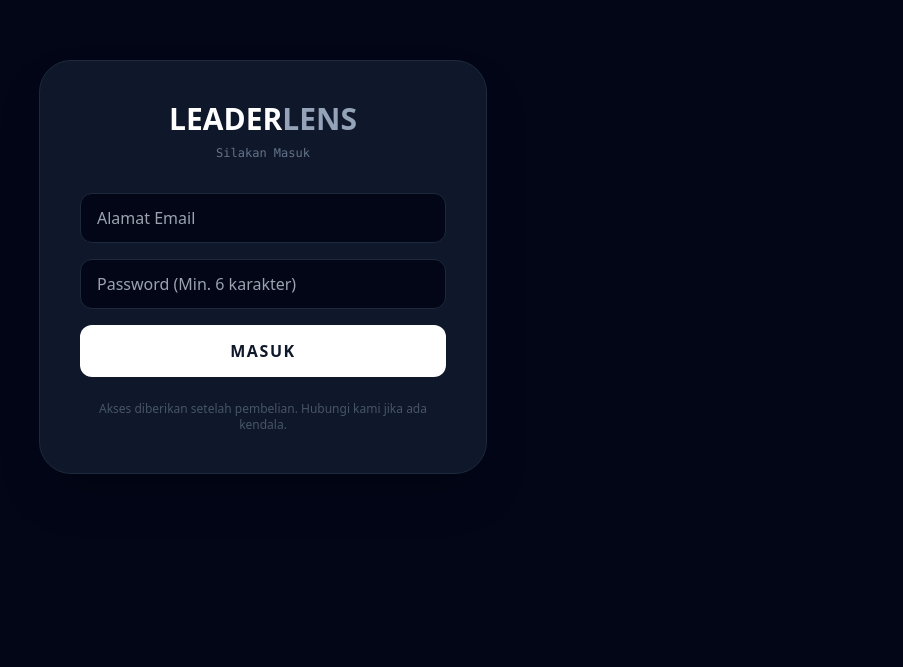
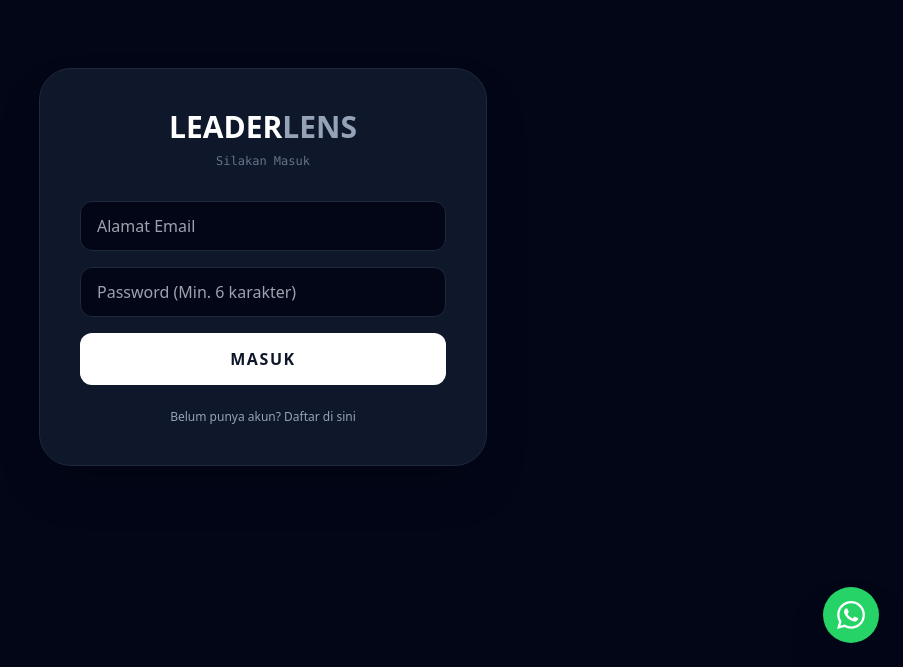
Before and after one commit to ronojatmiko7/leaderlens, a React (Create React App) app: page / in a window 1280 px wide. Shown: the part 133-800 px from the top of the page, without its empty margins (377-1280 px from the left). Built offline with nearby package versions, Linux system fonts and the light colour scheme.

Commit message:
Add set password flow, onboarding, greeting, WA button

```diff
--- a/src/App.js
+++ b/src/App.js
@@ -12,6 +12,10 @@ import {
 const supabaseUrl = 'https://bervlosjswfmqhxisikn.supabase.co';
 const supabaseKey = 'eyJhbGciOiJIUzI1NiIsInR5cCI6IkpXVCJ9.eyJpc3MiOiJzdXBhYmFzZSIsInJlZiI6ImJlcnZsb3Nqc3dmbXFoeGlzaWtuIiwicm9sZSI6ImFub24iLCJpYXQiOjE3NzYyODkyMjEsImV4cCI6MjA5MTg2NTIyMX0.IHTyFaCz7ExiHs7KSGaOnK3jdXXU7c47tcGHxOlKtME';
 const supabase = createClient(supabaseUrl, supabaseKey);
+
+// ── WhatsApp Support ─────────────────────────────────────────────────────────
+const WA_NUMBER = '6287770781950';
+const WA_URL = `https://wa.me/${WA_NUMBER}?text=Halo%2C%20saya%20butuh%20bantuan%20dengan%20LeaderLens.`;
 
 // ── helpers ──────────────────────────────────────────────────────────────────
 const getQuadrant = (comp, comm) => {
@@ -327,10 +331,6 @@ const QUADRANT_GUIDE = [
 ];
 
 // ── KOMPONEN SUPABASE AUTH GATE ───────────────────────────────────────────────────
-// PRODUCTION MODE: signup ditutup — akun hanya dibuat via admin/webhook Scalev
-// Untuk membuka signup kembali (saat onboarding manual), ubah ke: true
-const SIGNUP_OPEN = false;
-
 const SupabaseAuthGate = ({ onLoginSuccess }) => {
   const [isLogin, setIsLogin] = useState(true);
   const [loading, setLoading] = useState(false);
@@ -385,7 +385,7 @@ const SupabaseAuthGate = ({ onLoginSuccess }) => {
           <div className="text-xs text-slate-500 font-mono mt-2">{isLogin ? "Silakan Masuk" : "Buat Akun Manajer"}</div>
         </div>
         <form onSubmit={handleSubmit} className="space-y-4">
-          {!isLogin && SIGNUP_OPEN && (
+          {!isLogin && (
             <>
               <input required type="text" placeholder="Nama Lengkap" value={fullName} onChange={(e) => setFullName(e.target.value)}
                 className="w-full px-4 py-3 bg-slate-950 border border-slate-800 rounded-xl text-white outline-none focus:border-indigo-500" />
@@ -407,17 +407,24 @@ const SupabaseAuthGate = ({ onLoginSuccess }) => {
           </button>
         </form>
         <div className="mt-6 text-center">
-          {SIGNUP_OPEN ? (
           <button onClick={() => { setIsLogin(!isLogin); setError(""); setSuccessMsg(""); }} className="text-xs text-slate-400 hover:text-white transition-colors">
             {isLogin ? "Belum punya akun? Daftar di sini" : "Sudah punya akun? Masuk di sini"}
           </button>
-          ) : (
-            <p className="text-xs text-slate-600">
-              Akses diberikan setelah pembelian. Hubungi kami jika ada kendala.
-            </p>
-          )}
         </div>
       </div>
+      {/* WhatsApp Floating Button */}
+      <a
+        href={WA_URL}
+        target="_blank"
+        rel="noopener noreferrer"
+        title="Hubungi Support via WhatsApp"
+        className="hide-on-print fixed bottom-6 right-6 z-50 w-14 h-14 rounded-full shadow-2xl flex items-center justify-center transition-transform hover:scale-110 active:scale-95"
+        style={{ background: "#25D366" }}
+      >
+        <svg viewBox="0 0 24 24" width="28" height="28" fill="white" xmlns="http://www.w3.org/2000/svg">
+          <path d="M17.472 14.382c-.297-.149-1.758-.867-2.03-.967-.273-.099-.471-.148-.67.15-.197.297-.767.966-.94 1.164-.173.199-.347.223-.644.075-.297-.15-1.255-.463-2.39-1.475-.883-.788-1.48-1.761-1.653-2.059-.173-.297-.018-.458.13-.606.134-.133.298-.347.446-.52.149-.174.198-.298.298-.497.099-.198.05-.371-.025-.52-.075-.149-.669-1.612-.916-2.207-.242-.579-.487-.5-.669-.51-.173-.008-.371-.01-.57-.01-.198 0-.52.074-.792.372-.272.297-1.04 1.016-1.04 2.479 0 1.462 1.065 2.875 1.213 3.074.149.198 2.096 3.2 5.077 4.487.709.306 1.262.489 1.694.625.712.227 1.36.195 1.871.118.571-.085 1.758-.719 2.006-1.413.248-.694.248-1.289.173-1.413-.074-.124-.272-.198-.57-.347m-5.421 7.403h-.004a9.87 9.87 0 01-5.031-1.378l-.361-.214-3.741.982.998-3.648-.235-.374a9.86 9.86 0 01-1.51-5.26c.001-5.45 4.436-9.884 9.888-9.884 2.64 0 5.122 1.03 6.988 2.898a9.825 9.825 0 012.893 6.994c-.003 5.45-4.437 9.884-9.885 9.884m8.413-18.297A11.815 11.815 0 0012.05 0C5.495 0 .16 5.335.157 11.892c0 2.096.547 4.142 1.588 5.945L.057 24l6.305-1.654a11.882 11.882 0 005.683 1.448h.005c6.554 0 11.89-5.335 11.893-11.893a11.821 11.821 0 00-3.48-8.413z"/>
+        </svg>
+      </a>
     </div>
   );
 };
@@ -438,10 +445,16 @@ export default function App() {
   const [deleteConfirm, setDeleteConfirm] = useState(null);
   const [expandedPlan, setExpandedPlan] = useState(null);
   const [isSubmitting, setIsSubmitting] = useState(false);
+  // ── New: flow state ────────────────────────────────────────────────────────
+  const [appFlow, setAppFlow] = useState("loading"); // loading | setPassword | onboarding | app
 
   const fetchManagerProfile = async (userId) => {
     const { data, error } = await supabase.from('profiles').select('*').eq('id', userId).single();
-    if (!error && data) setManagerProfile(data);
+    if (!error && data && data.full_name) {
+      setManagerProfile(data);
+      return true; // profile complete
+    }
+    return false; // profile incomplete
   };
 
   const fetchMembersForUser = useCallback(async (userId) => {
@@ -469,19 +482,30 @@ export default function App() {
     supabase.auth.getSession().then(({ data: { session } }) => {
       setSession(session);
       if (session) {
-        fetchManagerProfile(session.user.id);
+        fetchManagerProfile(session.user.id).then(hasProfile => {
+          setAppFlow(hasProfile ? "app" : "onboarding");
           fetchMembersForUser(session.user.id);
+        });
+      } else {
+        setAppFlow("login");
       }
     });
-    const { data: { subscription } } = supabase.auth.onAuthStateChange((_event, session) => {
+    const { data: { subscription } } = supabase.auth.onAuthStateChange((event, session) => {
       setSession(session);
+      if (event === "PASSWORD_RECOVERY" || event === "USER_UPDATED") {
+        // User just clicked invite link — need to set password
+        if (session) setAppFlow("setPassword");
+        return;
+      }
       if (session) {
-        fetchManagerProfile(session.user.id);
+        fetchManagerProfile(session.user.id).then(hasProfile => {
+          setAppFlow(hasProfile ? "app" : "onboarding");
           fetchMembersForUser(session.user.id);
+        });
       } else {
         setManagerProfile(null);
         setMembers([]);
-        setIsLoadingData(false);
+        setAppFlow("login");
       }
     });
     return () => subscription.unsubscribe();
@@ -597,8 +621,19 @@ export default function App() {
 
   const handlePrint = () => window.print();
 
-  if (!isMounted) return null;
-  if (!session) return <SupabaseAuthGate onLoginSuccess={(sess) => setSession(sess)} />;
+  if (!isMounted || appFlow === "loading") return null;
+  if (appFlow === "login" || !session) return <SupabaseAuthGate onLoginSuccess={(sess) => { setSession(sess); }} />;
+  if (appFlow === "setPassword") return <SetPasswordScreen onSuccess={() => setAppFlow("onboarding")} />;
+  if (appFlow === "onboarding") return (
+    <OnboardingScreen
+      session={session}
+      onSuccess={(profile) => {
+        setManagerProfile(profile);
+        fetchMembersForUser(session.user.id);
+        setAppFlow("app");
+      }}
+    />
+  );
 
   return (
     <div className="min-h-screen bg-slate-950 text-white pb-24" style={{ fontFamily: "'DM Sans', system-ui, sans-serif" }}>
@@ -631,7 +666,13 @@ export default function App() {
             </div>
             <div>
               <div className="text-sm sm:text-base lg:text-xl font-black tracking-tight leading-none uppercase">LEADER<span className="text-slate-400">LENS</span></div>
+              {managerProfile?.full_name ? (
+                <div className="text-[9px] sm:text-[11px] lg:text-xs text-slate-400 mt-0.5">
+                  Halo, <span className="text-emerald-400 font-bold">{managerProfile.full_name.split(' ')[0]}</span>! 👋
+                </div>
+              ) : (
                 <div className="text-[9px] sm:text-[11px] lg:text-xs text-slate-500 font-mono mt-0.5">People Diagnostics Premium</div>
+              )}
             </div>
           </div>
           <div className="flex items-center gap-3">
@@ -1238,6 +1279,19 @@ export default function App() {
           </div>
         </div>
       )}
+      {/* WhatsApp Floating Button */}
+      <a
+        href={WA_URL}
+        target="_blank"
+        rel="noopener noreferrer"
+        title="Hubungi Support via WhatsApp"
+        className="hide-on-print fixed bottom-6 right-6 z-50 w-14 h-14 rounded-full shadow-2xl flex items-center justify-center transition-transform hover:scale-110 active:scale-95"
+        style={{ background: "#25D366" }}
+      >
+        <svg viewBox="0 0 24 24" width="28" height="28" fill="white" xmlns="http://www.w3.org/2000/svg">
+          <path d="M17.472 14.382c-.297-.149-1.758-.867-2.03-.967-.273-.099-.471-.148-.67.15-.197.297-.767.966-.94 1.164-.173.199-.347.223-.644.075-.297-.15-1.255-.463-2.39-1.475-.883-.788-1.48-1.761-1.653-2.059-.173-.297-.018-.458.13-.606.134-.133.298-.347.446-.52.149-.174.198-.298.298-.497.099-.198.05-.371-.025-.52-.075-.149-.669-1.612-.916-2.207-.242-.579-.487-.5-.669-.51-.173-.008-.371-.01-.57-.01-.198 0-.52.074-.792.372-.272.297-1.04 1.016-1.04 2.479 0 1.462 1.065 2.875 1.213 3.074.149.198 2.096 3.2 5.077 4.487.709.306 1.262.489 1.694.625.712.227 1.36.195 1.871.118.571-.085 1.758-.719 2.006-1.413.248-.694.248-1.289.173-1.413-.074-.124-.272-.198-.57-.347m-5.421 7.403h-.004a9.87 9.87 0 01-5.031-1.378l-.361-.214-3.741.982.998-3.648-.235-.374a9.86 9.86 0 01-1.51-5.26c.001-5.45 4.436-9.884 9.888-9.884 2.64 0 5.122 1.03 6.988 2.898a9.825 9.825 0 012.893 6.994c-.003 5.45-4.437 9.884-9.885 9.884m8.413-18.297A11.815 11.815 0 0012.05 0C5.495 0 .16 5.335.157 11.892c0 2.096.547 4.142 1.588 5.945L.057 24l6.305-1.654a11.882 11.882 0 005.683 1.448h.005c6.554 0 11.89-5.335 11.893-11.893a11.821 11.821 0 00-3.48-8.413z"/>
+        </svg>
+      </a>
     </div>
   );
 }
```
Lines whose indentation alone changed are shown as unchanged.
